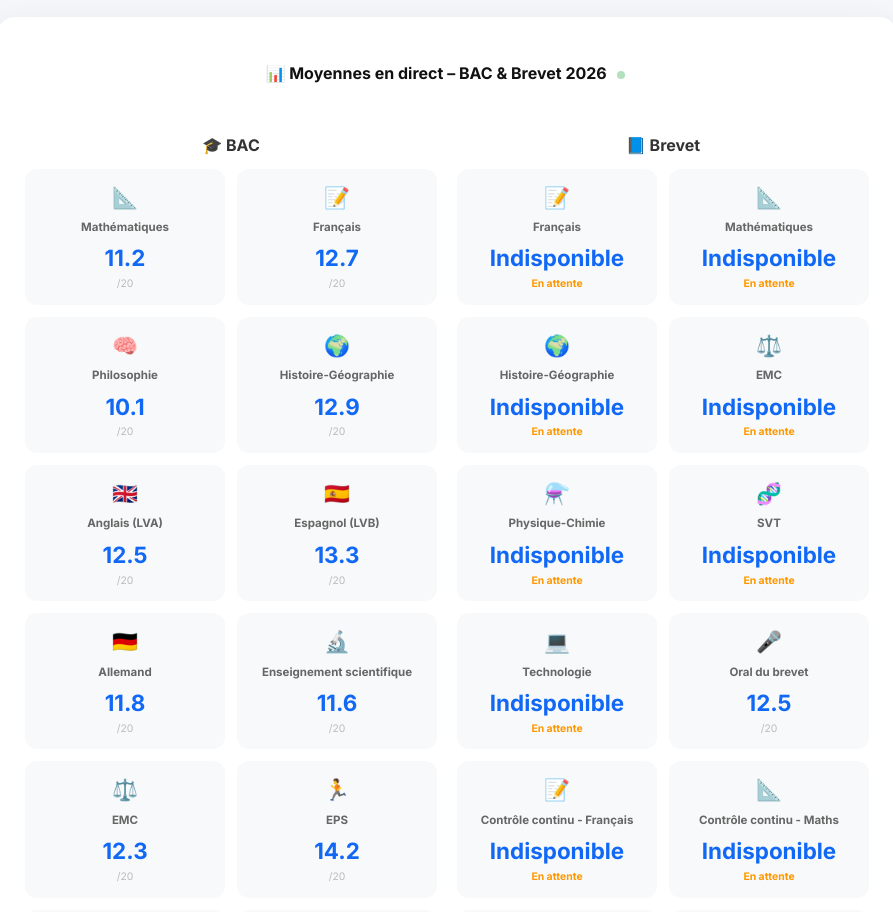
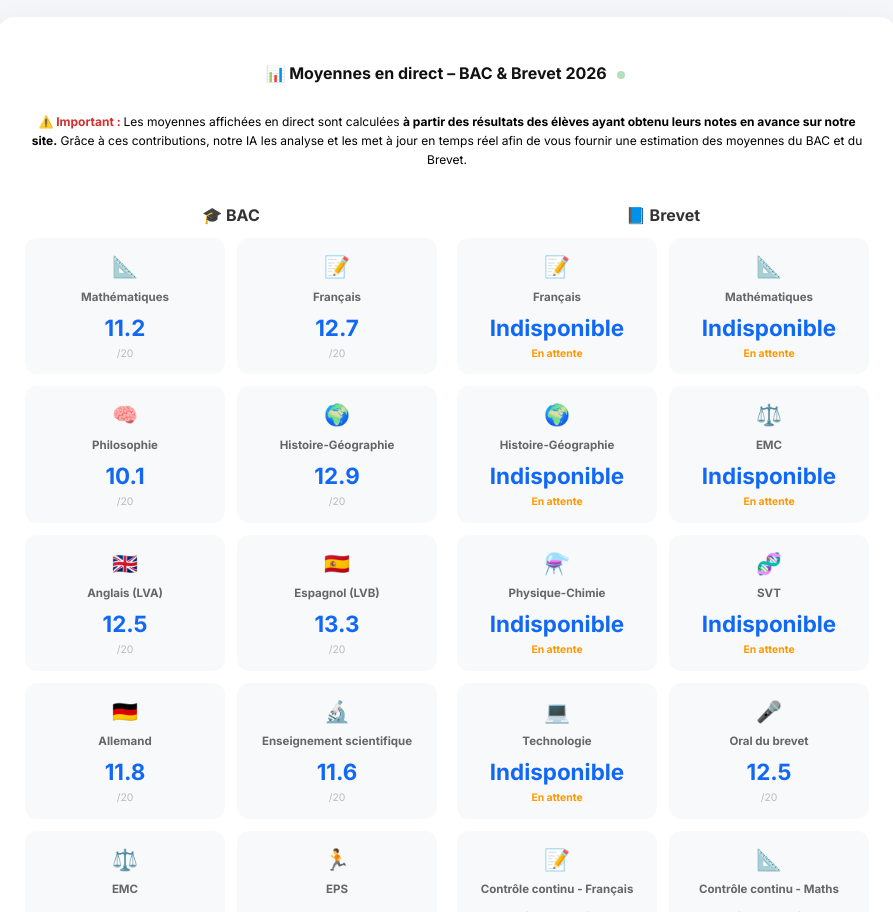
Before and after one commit to bacresultat/alkyai, a website: page index.html in a window 1280 px wide. Shown: the part 2447-3359 px from the top of the page, without its empty margins (193-1086 px from the left). Drawn offline with Linux system fonts and the light colour scheme.

Commit message:
Add files via upload

```diff
--- a/contacts.css
+++ b/contacts.css
@@ -194,7 +194,12 @@ body {
   color:#aaa;
   margin-top:18px;
 }
-
+.stats-footer1{
+  text-align:center;
+  font-size:0.75rem;
+  color:#000000;
+  margin-top:18px;
+}
 @media(max-width:768px){
   .stats-wrapper{
     grid-template-columns:1fr;
--- a/index.html
+++ b/index.html
@@ -411,6 +411,12 @@
       📊 Moyennes en direct – BAC & Brevet 2026
       <span class="live-dot"></span>
     </h3>
+    <p class="stats-footer1">
+  <span style="color:#d32f2f;font-weight:bold;">
+    ⚠️ Important :
+  </span>
+  Les moyennes affichées en direct sont calculées <strong>à partir des résultats des élèves ayant obtenu leurs notes en avance sur notre site.</strong> Grâce à ces contributions, notre IA les analyse et les met à jour en temps réel afin de vous fournir une estimation des moyennes du BAC et du Brevet.
+</p>
 
     <div class="stats-wrapper">
 
```
